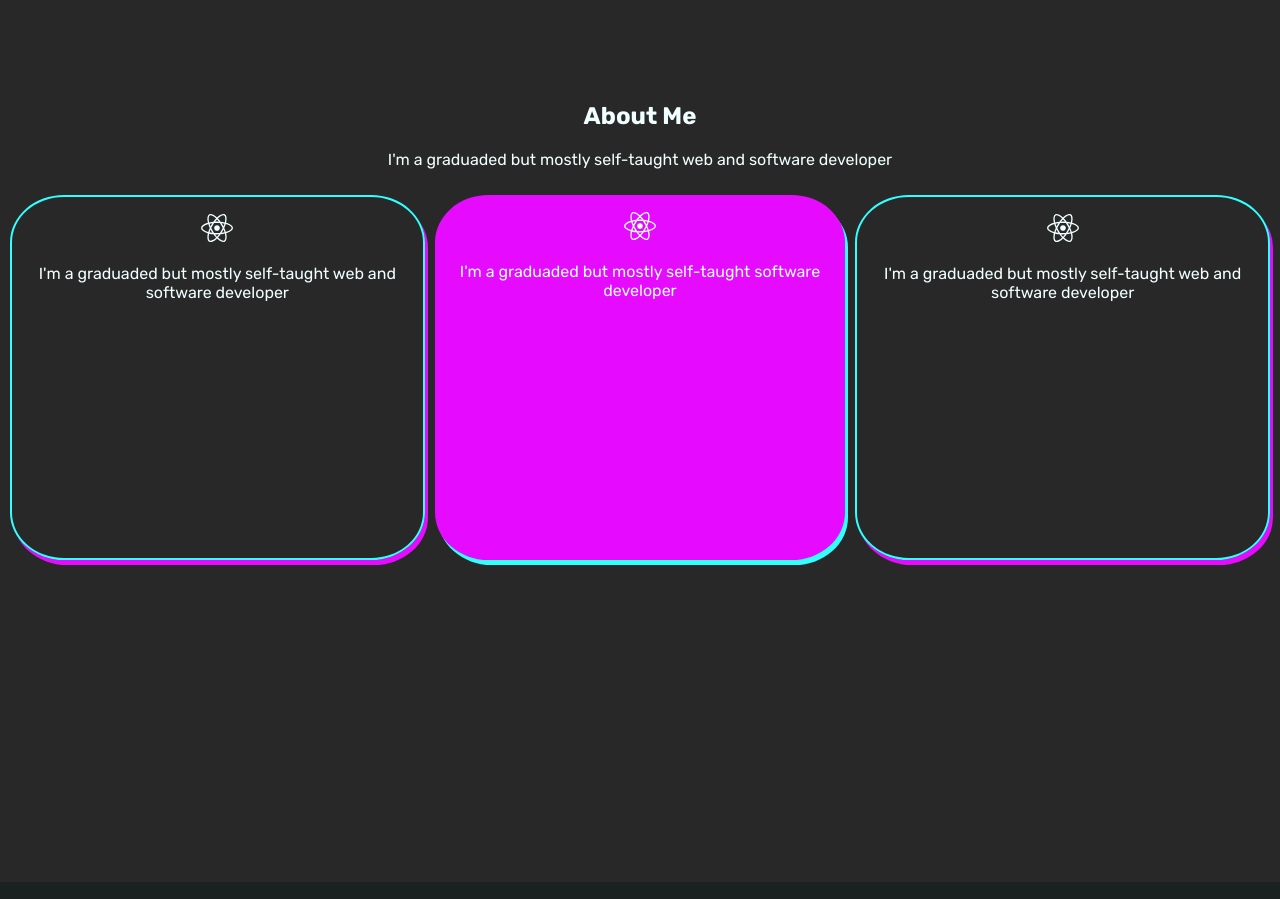
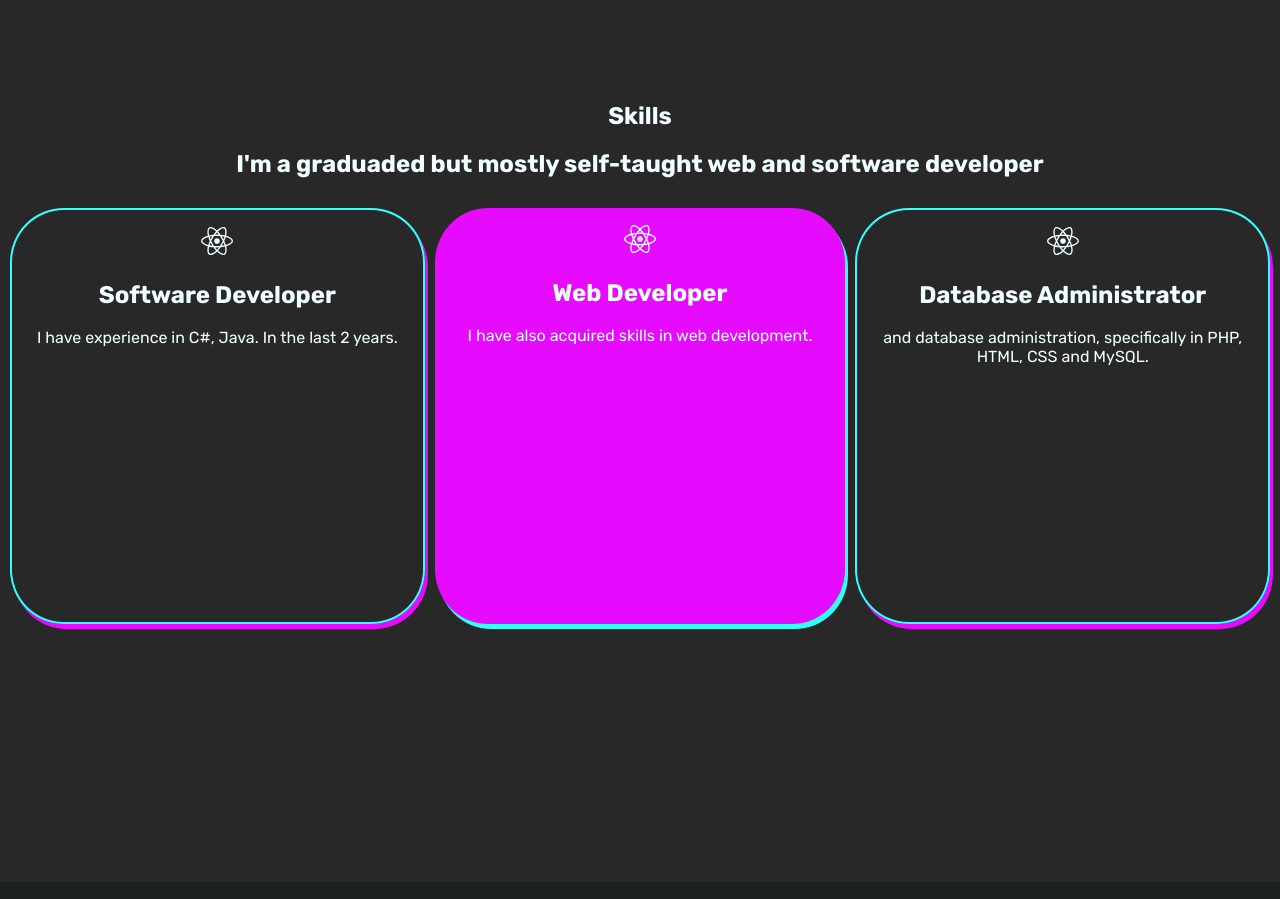
Before and after one commit to Pityuwarrior/Portfolio, a React (Vite) app: page / in a window 1280 px wide. Shown: the part 1966-2865 px from the top of the page. Built offline with nearby package versions, Linux system fonts and the light colour scheme.

Commit message:
01.10.24 Implementing keyReader function and improving Skill section.

```diff
--- a/src/components/Skills.tsx
+++ b/src/components/Skills.tsx
@@ -3,23 +3,32 @@ import { FaReact } from "react-icons/fa";
 import staticText from '../data/contentSkills.json';
 
 const templateProps = [
-    {class: "skills_left_container", data: "left"},
-    {class: "skills_center_container", data: "center"},
-    {class: "skills_right_container", data: "left"}
+    {Containerclass: "skills_left_container", title: "templateContent.left.title", content: "templateContent.left.content"},
+    {Containerclass: "skills_center_container", title: "templateContent.center.title", content: "templateContent.center.content"},
+    {Containerclass: "skills_right_container", title: "templateContent.right.title", content: "templateContent.right.content"}
 ]
 
+function readKey (key: string, staticText: { [key: string]: any }): any {
+    const parts = key.split('.')
+    let value = staticText
+    for(const part of parts) {
+        value = value[part] ?? null;
+      }
+      return value;
+}
 export function Skills(){
     return(
         <section className = {`${variables.skills_section} protfolio_section`} id = "skills">
                 <div className={variables.skills_text}>
                     <h1 className = {variables.skills_title}>{staticText.title}</h1>
-                    <p className = {variables.skills_description}>{staticText.description}</p>
+                    <h2 className = {variables.skills_description}>{staticText.description}</h2>
                 </div>
                 <div className={variables.skills_templates_container}>
                     {templateProps.map((templates) => (
-                    <div className = {variables[templates.class]}>
+                    <div className = {variables[templates.Containerclass]}>
                         <label className={variables.skills_left_container_logo}><FaReact style={{fontSize: '2rem' }} /></label>
-                    <p>{ (staticText.templateContent as { [key: string]: string })[templates.data] }</p>
+                        <h1>{readKey(templates.title, staticText)}</h1>
+                        <p>{readKey(templates.content, staticText)}</p>
                     </div>
                     ))}
                 </div>
--- a/src/data/contentSkills.json
+++ b/src/data/contentSkills.json
@@ -1,9 +1,18 @@
 {
-    "title": "About Me",
+    "title": "Skills",
     "description": "I'm a graduaded but mostly self-taught web and software developer",
     "templateContent": {
-        "left": "I'm a graduaded but mostly self-taught web and software developer",
-        "center": "I'm a graduaded but mostly self-taught software developer",
-        "right": "I'm a graduaded but mostly self-taught web and software developer"
+        "left": {
+            "title": "Software Developer",
+            "content": "I have experience in C#, Java. In the last 2 years."
+        },
+        "center": {
+            "title": "Web Developer",
+            "content": "I have also acquired skills in web development."
+        },
+        "right": {
+            "title": "Database Administrator",
+            "content": "and database administration, specifically in PHP, HTML, CSS and MySQL."
+        }
     }
 }
```
